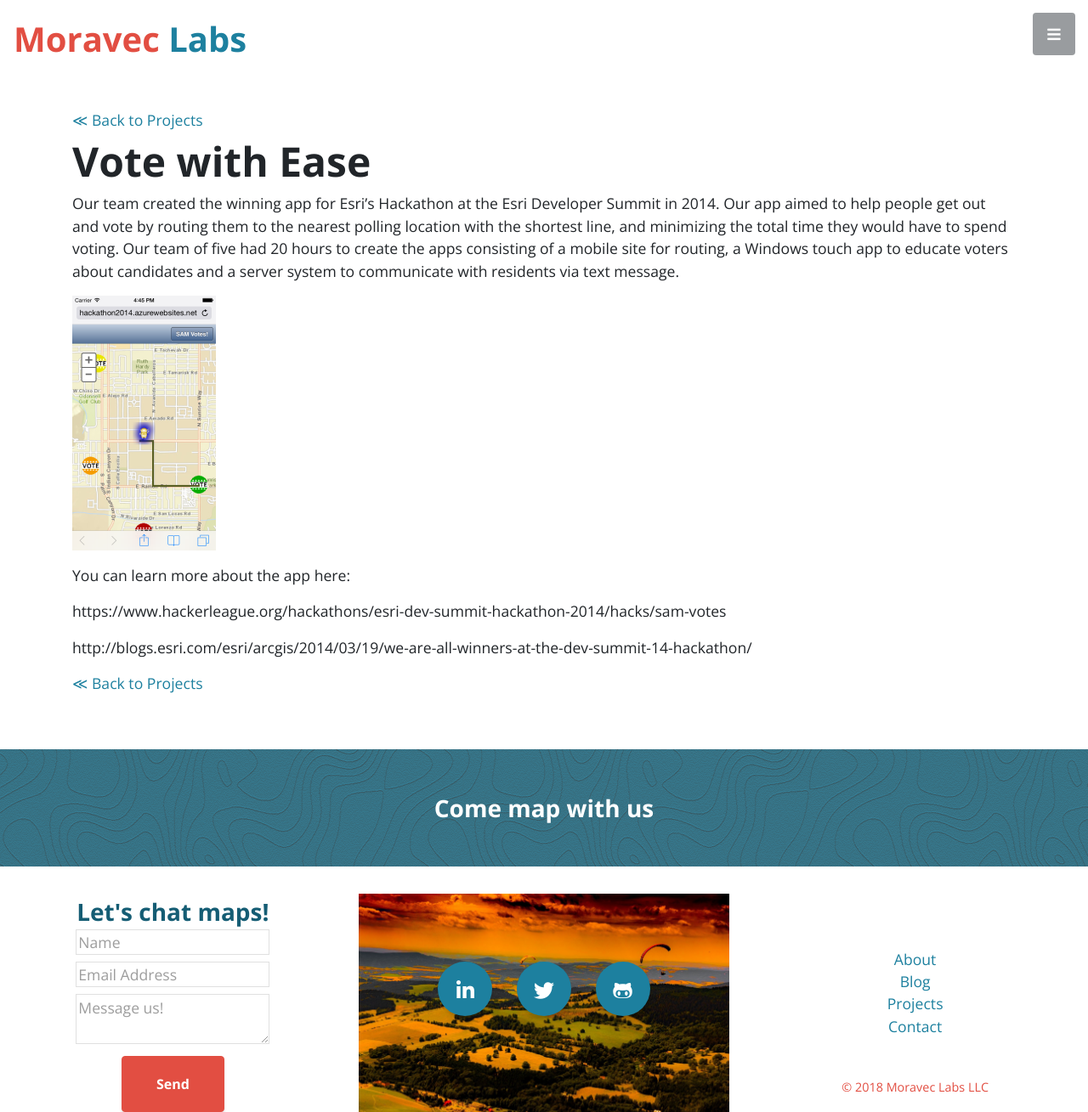
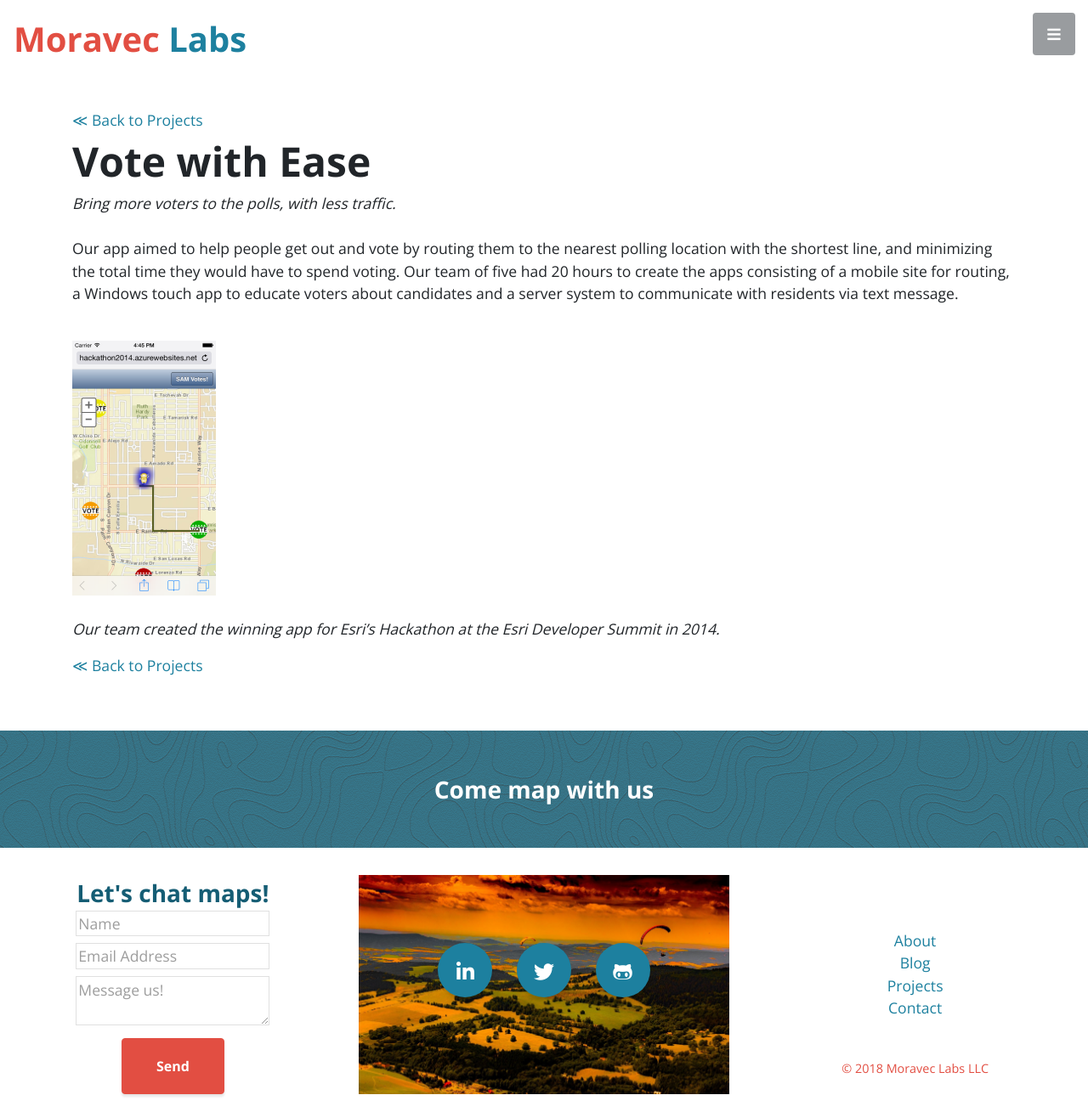
Before and after one commit to Dawnabelle/moravec-site-jekyll, a Jekyll site: the page built from _projects/fastest-poll-location.md, in a window 1280 px wide. Shown: the whole page at 85% size. Built offline with Jekyll 4.4.1, drawn with Linux system fonts in a browser that asks for light colours; nearby versions of some CDN libraries; some web fonts are replaced.

Commit message:
added styling, links, and photos to project pages

```diff
--- a/_projects/authentic-food-finder.markdown
+++ b/_projects/authentic-food-finder.markdown
@@ -2,7 +2,9 @@
 layout: project
 title:  "Authentic Neighborhood Food Finder"
 ---
-## ESRI Award Winning Application
+_Houston is a melting pot of cultures and has excellent dishes and restaurants from all over the world, but where do you find them?_
 ###  City of **Houston** Hack-a-thon 2015
 
-Built for the Houston 2015 Hackathon, we wanted a way to find authentic food in the Houston area.  Houston is a melting pot of cultures and has excellent dishes and restaurants from all over the world, but where do you find them?  We analyzed Houston’s restaurant data to figure out where they were, and what we found was interesting, similar flavors group together, go ahead and try it out!
+We wanted a way to find authentic food in the Houston area. We analyzed Houston’s restaurant data to figure out where they were, and what we found was interesting, similar flavors group together, go ahead and try it out!<br/>
+[<img src="/images/projects/food-finder.png" alt="screen shot of food finder app" width="700">]("http://www.hackhou15.codergrl.com/")<br/>
+### ESRI Award Winning Application
--- a/_projects/fastest-poll-location.md
+++ b/_projects/fastest-poll-location.md
@@ -2,12 +2,9 @@
 layout: project
 title:  "Vote with Ease"
 ---
-Our team created the winning app for Esri’s Hackathon at the Esri Developer Summit in 2014.  Our app aimed to help people get out and vote by routing them to the nearest polling location with the shortest line, and minimizing the total time they would have to spend voting.  Our team of five had 20 hours to create the apps consisting of a mobile site for routing, a Windows touch app to educate voters about candidates and a server system to communicate with residents via text message.
+_Bring more voters to the polls, with less traffic._<br/><br/>
+Our app aimed to help people get out and vote by routing them to the nearest polling location with the shortest line, and minimizing the total time they would have to spend voting.  Our team of five had 20 hours to create the apps consisting of a mobile site for routing, a Windows touch app to educate voters about candidates and a server system to communicate with residents via text message.<br/><br/>
 
-[<img src="/images/projects/voting-app.png" alt="screenshot of the votign app">]("http://blogs.esri.com/esri/arcgis/2014/03/19/we-are-all-winners-at-the-dev-summit-14-hackathon/")
-
-You can learn more about the app here:
-
-https://www.hackerleague.org/hackathons/esri-dev-summit-hackathon-2014/hacks/sam-votes
-
-http://blogs.esri.com/esri/arcgis/2014/03/19/we-are-all-winners-at-the-dev-summit-14-hackathon/
+<img src="/images/projects/voting-app.png" alt="screenshot of the votign app">
+<br/><br/>
+_Our team created the winning app for Esri’s Hackathon at the Esri Developer Summit in 2014._
```
Also changed, not shown: _projects/farmers-market-finder.md (+3 -0 lines), _projects/pipeline-risk-software.md (+5 -1 lines), images/projects/houston-markets.png (added), images/projects/pipeline.png (added), 1 other file.
